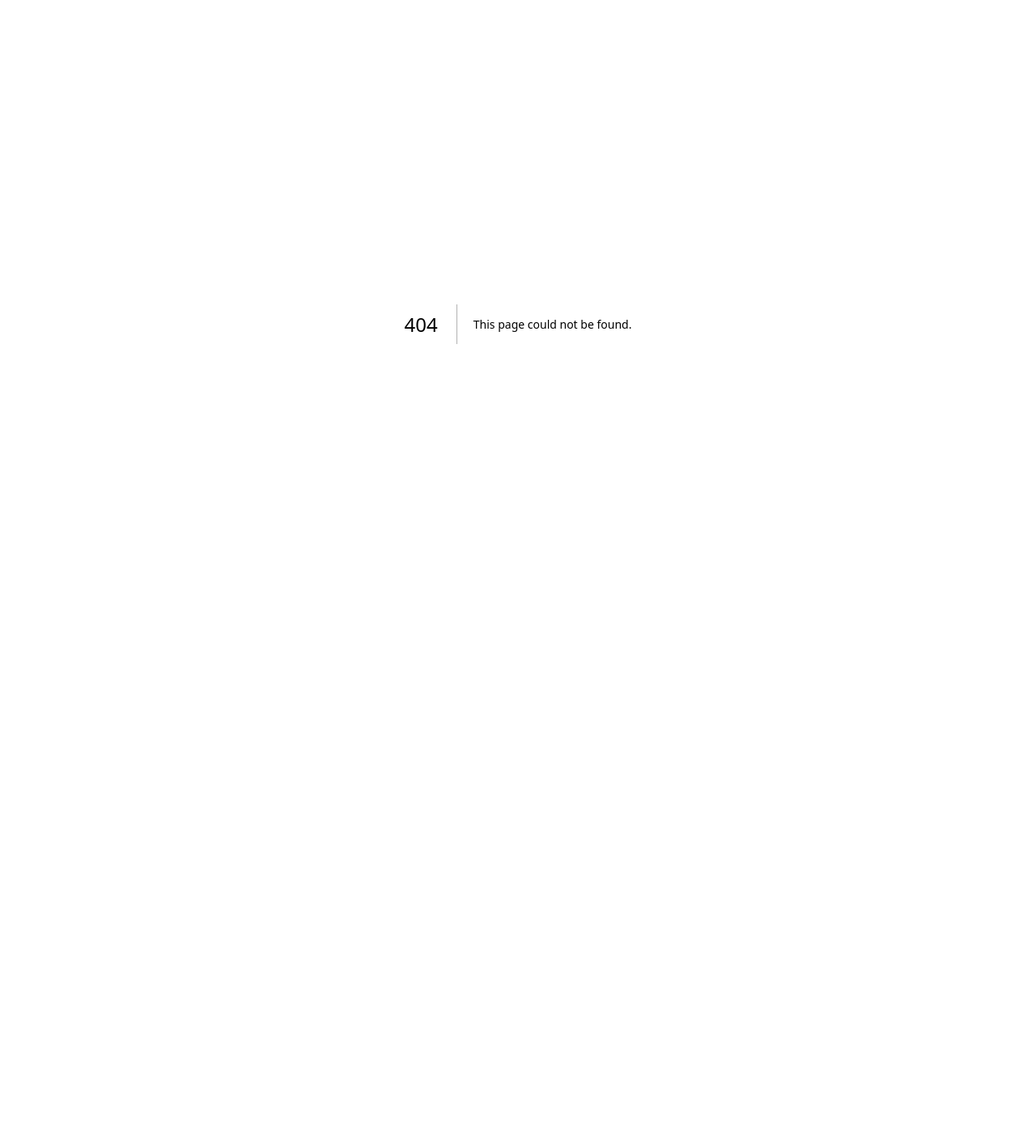
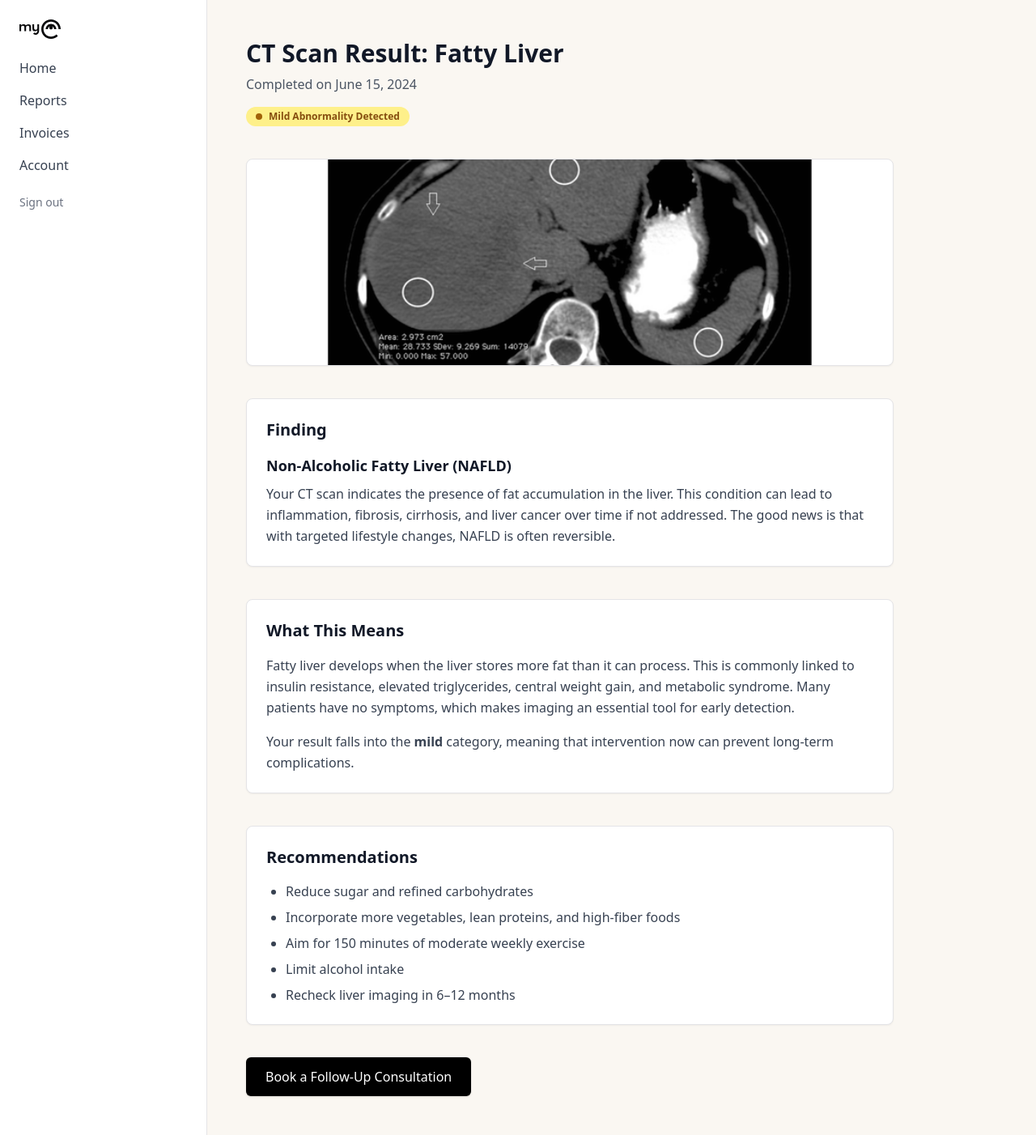
Before and after one commit to edbr/ezra, a Next.js app: page /reports/fatty-liver in a window 1280 px wide. Before the commit this address had no page. Shown: the whole page at 81% size. Before the commit the page ends 800 px from the top, so only its background shows below. Built offline with nearby package versions, Linux system fonts and the light colour scheme.

Commit message:
resulkts page

```diff
--- a/src/app/account/page.tsx
+++ b/src/app/account/page.tsx
@@ -69,9 +69,7 @@ function Preferences() {
       <h2 className="text-xl font-semibold text-gray-900">Preferences</h2>
 
       <p className="text-gray-600 leading-relaxed">
-        Patients who wish to receive their results immediately can still request
-        and receive them without delay. The law ensures that patients can choose
-        how they receive information.
+        You are always in control of how you receive your scan results.
       </p>
 
       <div className="space-y-3">
--- a/src/app/page.tsx
+++ b/src/app/page.tsx
@@ -3,6 +3,7 @@
 import { Sidebar } from "@/components/Sidebar";
 import { TaskList } from "@/components/TaskList";
 import { ResultCard } from "@/components/ResultsCard";
+import Link from "next/link";
 
 export default function HomePage() {
   return (
@@ -11,11 +12,14 @@ export default function HomePage() {
 
       <main className="flex-1 p-12 space-y-8">
         <h1 className="text-3xl font-semibold mb-6">Welcome</h1>
-        <ResultCard
-          title="CT Scan Results - June 2024"
-          date="June 15, 2024"
-          description="Your recent CT scan has been processed and is ready for review. Click below to view detailed results and insights."
-        />
+        <Link href="/reports/fatty-liver">
+  <ResultCard
+    title="CT Scan Review"
+    date="June 15, 2024"
+    description="Your recent CT scan has been reviewed by our clinical team and is ready for viewing. This includes risk scoring, structural reviews, and comparisons with your previous scans."
+    status="ready"
+  />
+</Link>
         <TaskList header="Your progress:" />
       </main>
     </div>
--- /dev/null
+++ b/src/app/reports/fatty-liver/page.tsx
@@ -0,0 +1,94 @@
+"use client";
+
+import { Sidebar } from "@/components/Sidebar";
+import Image from "next/image";
+
+export default function FattyLiverResultPage() {
+  return (
+    <div className="min-h-screen flex bg-[#faf7f2]">
+      <Sidebar />
+
+      <main className="flex-1 p-12 max-w-4xl space-y-10">
+        {/* PAGE HEADER */}
+        <div>
+          <h1 className="text-3xl font-semibold text-gray-900">
+            CT Scan Result: Fatty Liver
+          </h1>
+          <p className="text-gray-600 mt-2">Completed on June 15, 2024</p>
+
+          <div className="mt-4 inline-flex items-center gap-2 bg-yellow-200 text-yellow-800 text-xs font-semibold px-3 py-1 rounded-full">
+            <span className="w-2 h-2 bg-yellow-700 rounded-full" />
+            Mild Abnormality Detected
+          </div>
+        </div>
+
+        {/* IMAGE PREVIEW */}
+<div className="bg-white border rounded-lg shadow-sm p-6 flex items-center justify-center h-64 overflow-hidden">
+  <Image
+    src="/liver.png"
+    alt="CT Scan - Fatty Liver"
+    width={600}
+    height={400}
+    className="object-contain rounded"
+  />
+</div>
+
+
+        {/* SCAN FINDING */}
+        <section className="bg-white border rounded-lg shadow-sm p-6 space-y-4">
+          <h2 className="text-xl font-semibold text-gray-900">Finding</h2>
+
+          <div>
+            <p className="text-lg font-semibold text-gray-900">
+              Non-Alcoholic Fatty Liver (NAFLD)
+            </p>
+
+            <p className="text-gray-700 mt-2 leading-relaxed">
+              Your CT scan indicates the presence of fat accumulation in the liver.
+              This condition can lead to inflammation, fibrosis, cirrhosis, and liver
+              cancer over time if not addressed. The good news is that with targeted
+              lifestyle changes, NAFLD is often reversible.
+            </p>
+          </div>
+        </section>
+
+        {/* WHAT THIS MEANS */}
+        <section className="bg-white border rounded-lg shadow-sm p-6 space-y-4">
+          <h2 className="text-xl font-semibold text-gray-900">What This Means</h2>
+
+          <p className="text-gray-700 leading-relaxed">
+            Fatty liver develops when the liver stores more fat than it can process.
+            This is commonly linked to insulin resistance, elevated triglycerides,
+            central weight gain, and metabolic syndrome. Many patients have no symptoms,
+            which makes imaging an essential tool for early detection.
+          </p>
+
+          <p className="text-gray-700 leading-relaxed">
+            Your result falls into the <strong>mild</strong> category, meaning that
+            intervention now can prevent long-term complications.
+          </p>
+        </section>
+
+        {/* RECOMMENDATIONS */}
+        <section className="bg-white border rounded-lg shadow-sm p-6 space-y-4">
+          <h2 className="text-xl font-semibold text-gray-900">Recommendations</h2>
+
+          <ul className="list-disc pl-6 space-y-2 text-gray-700">
+            <li>Reduce sugar and refined carbohydrates</li>
+            <li>Incorporate more vegetables, lean proteins, and high-fiber foods</li>
+            <li>Aim for 150 minutes of moderate weekly exercise</li>
+            <li>Limit alcohol intake</li>
+            <li>Recheck liver imaging in 6–12 months</li>
+          </ul>
+        </section>
+
+        {/* CTA BUTTON */}
+        <div>
+          <button className="px-6 py-3 bg-black text-white rounded-md shadow hover:bg-gray-900 transition">
+            Book a Follow-Up Consultation
+          </button>
+        </div>
+      </main>
+    </div>
+  );
+}
--- a/src/app/reports/page.tsx
+++ b/src/app/reports/page.tsx
@@ -1,56 +1,62 @@
 "use client";
 
 import { Sidebar } from "@/components/Sidebar";
-import { Card, CardHeader, CardTitle, CardContent } from "@/components/ui/card";
-import { Button } from "@/components/ui/button";
-import { MonitorRow } from "@/components/MonitorRow";
+import { ResultCard } from "@/components/ResultsCard";
+import Link from "next/link";
 
-export default function ReportsPage() {
+export default function ResultsPage() {
   return (
     <div className="min-h-screen flex bg-[#faf7f2]">
       <Sidebar />
 
-      <main className="flex-1 p-12">
-        <h2 className="text-2xl font-semibold mb-8">My Reports (0)</h2>
+      <main className="flex-1 p-12 space-y-12 max-w-4xl">
+        <h1 className="text-3xl font-semibold">Results</h1>
 
-        <Card className="w-96 mb-12">
-          <CardHeader>
-            <CardTitle className="flex justify-between items-center">
-              Cancer Risk Assessment
-              <span className="text-xs bg-gray-200 text-gray-600 px-2 py-1 rounded">
-                Not Completed
-              </span>
-            </CardTitle>
-          </CardHeader>
-          <CardContent>
-            <Button variant="link" className="px-0">
-              Start Cancer Risk Assessment
-            </Button>
-          </CardContent>
-        </Card>
+        {/* IMAGING RESULTS SECTION */}
+        <SectionHeader title="Imaging Results" />
 
-        <h3 className="text-xl font-semibold flex items-center gap-2">
-          My Monitor{" "}
-          <span className="text-xs ml-1 bg-black text-white px-2 py-0.5 rounded">
-            NEW
-          </span>
-        </h3>
+<Link href="/reports/fatty-liver">
+  <ResultCard
+    title="CT Scan Review"
+    date="June 15, 2024"
+    description="Your recent CT scan has been reviewed by our clinical team and is ready for viewing. This includes risk scoring, structural reviews, and comparisons with your previous scans."
+    status="ready"
+  />
+</Link>
 
-        <p className="text-gray-600 mt-2 mb-6 max-w-xl">
-          Ezra Monitor is a comparison of your scans over time and allows you to track
-          how your body changes. Each section displays the highest risk score.
-        </p>
+<ResultCard
+          title="MRI Full Body Scan"
+          date="February 3, 2024"
+          description="Your full-body MRI scan is available for review. This includes detailed analysis across all body systems."
+          status="processing"
+        />
 
-        <Button>Book Now</Button>
+        {/* DIVIDER */}
+        <div className="h-12"></div>
 
-        <div className="mt-10 space-y-8">
-          {["Head And Neck", "Spine", "Lung", "Abdomen", "Pelvis"].map(
-            (section) => (
-              <MonitorRow key={section} label={section} />
-            )
-          )}
-        </div>
+        {/* LAB RESULTS SECTION */}
+        <SectionHeader title="Lab Results" />
+
+        <ResultCard
+          title="Blood Panel Results"
+          date="January 12, 2024"
+          description="Your complete blood panel, including metabolic, inflammatory, and nutrient markers, is ready for review."
+          status="done"
+        />
+
+        <ResultCard
+          title="Genetic Risk Report"
+          date="December 4, 2023"
+          description="Your genetic screening results are available and include insights for long-term health risk prevention."
+          status="submitted"
+        />
       </main>
     </div>
   );
 }
+
+function SectionHeader({ title }: { title: string }) {
+  return (
+    <h2 className="text-2xl font-semibold text-gray-900 mb-4">{title}</h2>
+  );
+}
--- a/src/components/ResultsCard.tsx
+++ b/src/components/ResultsCard.tsx
@@ -1,21 +1,51 @@
 "use client";
 
-import { ReactNode } from "react";
+import Link from "next/link";
 
 export function ResultCard({
   title,
   date,
   description,
+  status = "ready",
 }: {
   title: string;
   date: string;
   description?: string;
+  status?: "submitted" | "processing" | "ready" | "done";
 }) {
+  const statusStyles = {
+    submitted: {
+      bg: "bg-yellow-100",
+      text: "text-yellow-800",
+      dot: "bg-yellow-600",
+      label: "Submitted",
+    },
+    processing: {
+      bg: "bg-orange-100",
+      text: "text-orange-800",
+      dot: "bg-orange-600",
+      label: "Processing",
+    },
+    ready: {
+      bg: "bg-green-100",
+      text: "text-green-700",
+      dot: "bg-green-500",
+      label: "Ready for Review",
+    },
+    done: {
+      bg: "bg-gray-100",
+      text: "text-gray-700",
+      dot: "bg-gray-500",
+      label: "Reviewed",
+    },
+  }[status];
+
   return (
     <div className="w-full bg-white border rounded-lg p-6 shadow-sm space-y-4">
-      {/* Top Row: Icon + Pills */}
+      {/* Top Row */}
       <div className="flex justify-between items-start">
-        {/* Left: Logo/Icon */}
+
+        {/* ICON */}
         <div className="flex items-center">
           <svg
             xmlns="http://www.w3.org/2000/svg"
@@ -29,17 +59,18 @@ export function ResultCard({
           </svg>
         </div>
 
-        {/* Right: Date + Ready Badge */}
+        {/* STATUS PILL + DATE */}
         <div className="flex flex-row items-end gap-2">
 
-          {/* READY FOR REVIEW PILL */}
-        {/* READY FOR REVIEW PILL */}
-            <div className="flex items-center gap-2 bg-green-100 text-green-700 text-xs font-semibold px-3 py-1 rounded-full">
-            <span className="w-2 h-2 rounded-full bg-green-500"></span>
-            Ready for Review
-            </div>
+          {/* STATUS PILL */}
+          <div
+            className={`flex items-center gap-2 ${statusStyles.bg} ${statusStyles.text} text-xs font-semibold px-3 py-1 rounded-full`}
+          >
+            <span className={`w-2 h-2 rounded-full ${statusStyles.dot}`}></span>
+            {statusStyles.label}
+          </div>
 
-          {/* DATE PILL */}
+          {/* DATE */}
           <div className="bg-gray-100 text-gray-600 text-sm px-4 py-2 rounded-full">
             {date}
           </div>
@@ -49,7 +80,7 @@ export function ResultCard({
       {/* TITLE */}
       <h2 className="text-2xl font-semibold text-gray-900">{title}</h2>
 
-      {/* Description (optional) */}
+      {/* Description */}
       {description && (
         <p className="text-gray-600 leading-relaxed">{description}</p>
       )}
```
Also changed, not shown: public/liver.png (added).
